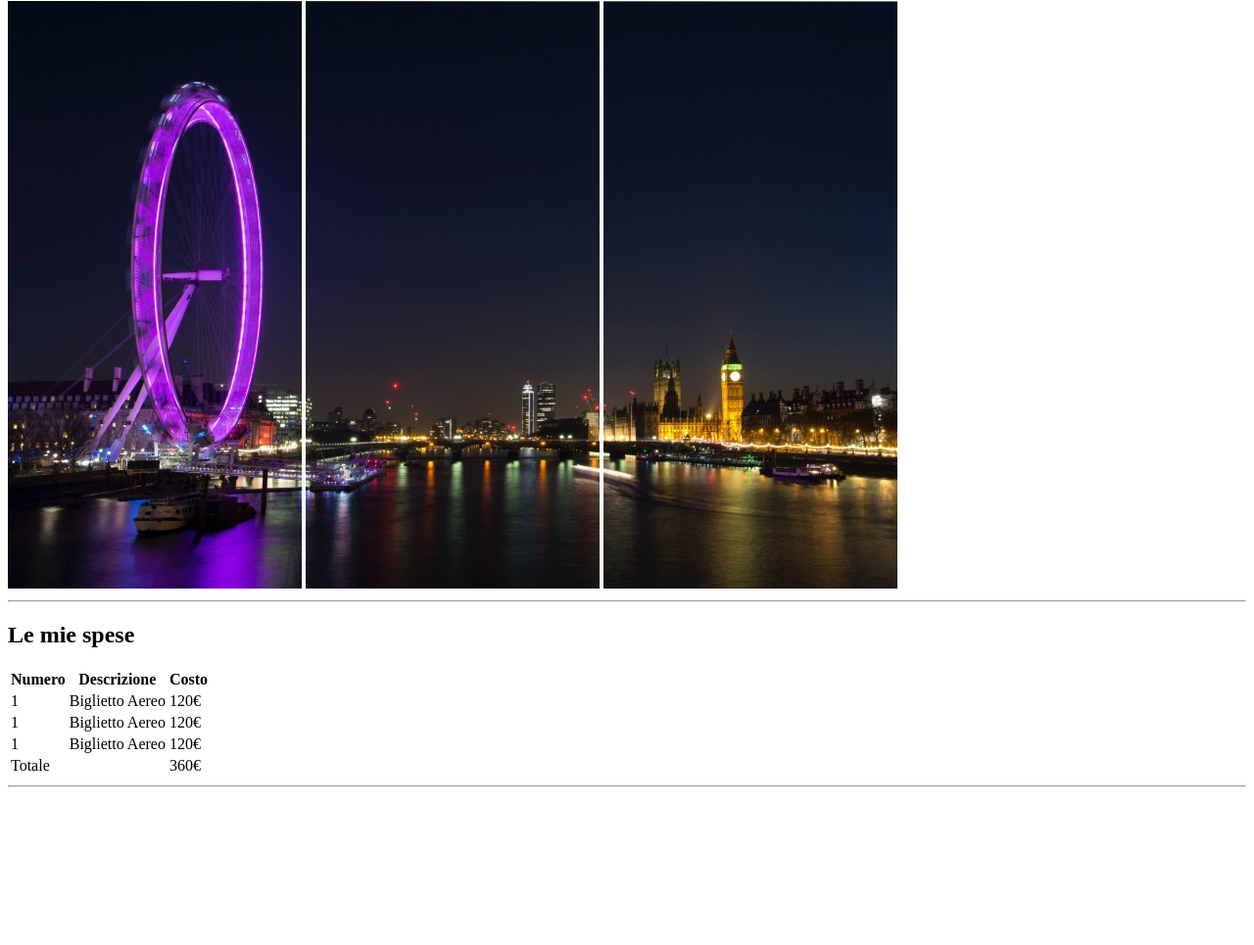
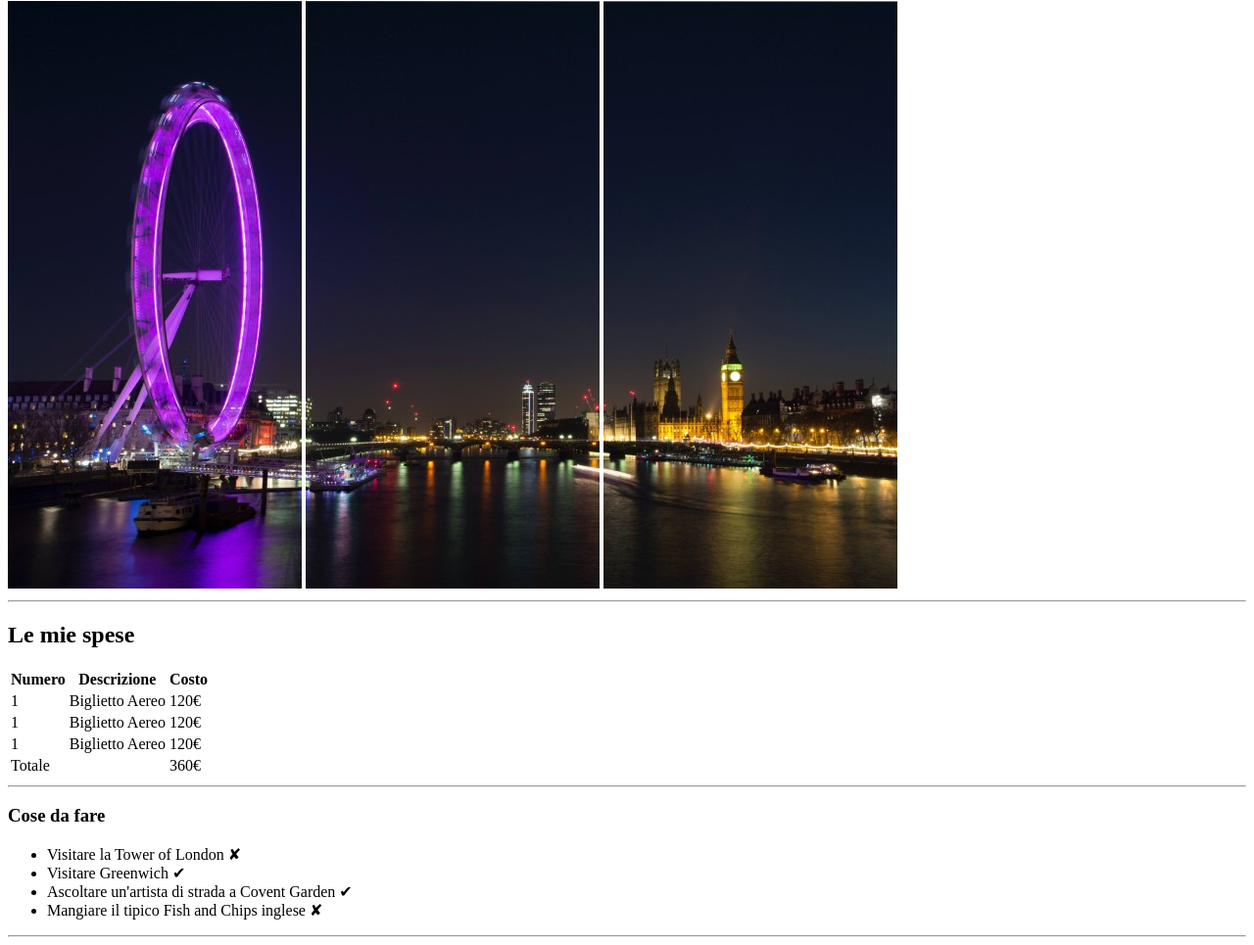
Before and after one commit to bosciu/html-london-trip, a plain HTML site: page index.html in a window 1280 px wide. Shown: the part 79-1044 px from the top of the page at 98% size. Before the commit the page ends 891 px from the top, so only its background shows below. Drawn offline with Linux system fonts and the light colour scheme.

Commit message:
Fine sezione "Cose da fare"

```diff
--- a/index.html
+++ b/index.html
@@ -67,6 +67,20 @@
             <hr>
         </section>
         <!-- /Le mie spese -->
+
+        <!-- Cose da fare -->
+        <section>
+            <h3>Cose da fare</h3>
+            <ul>
+                <li>Visitare la Tower of London &#10008;</li>
+                <li>Visitare Greenwich &#10004;</li>
+                <li>Ascoltare un'artista di strada a Covent Garden &#10004;</li>
+                <li>Mangiare il tipico Fish and Chips inglese &#10008;</li>
+            </ul>
+        </section>
+        <hr>
+        <!-- /Cose da fare -->
+
     </main>
     <!-- /Corpo centrale con informazioni -->
 
```
